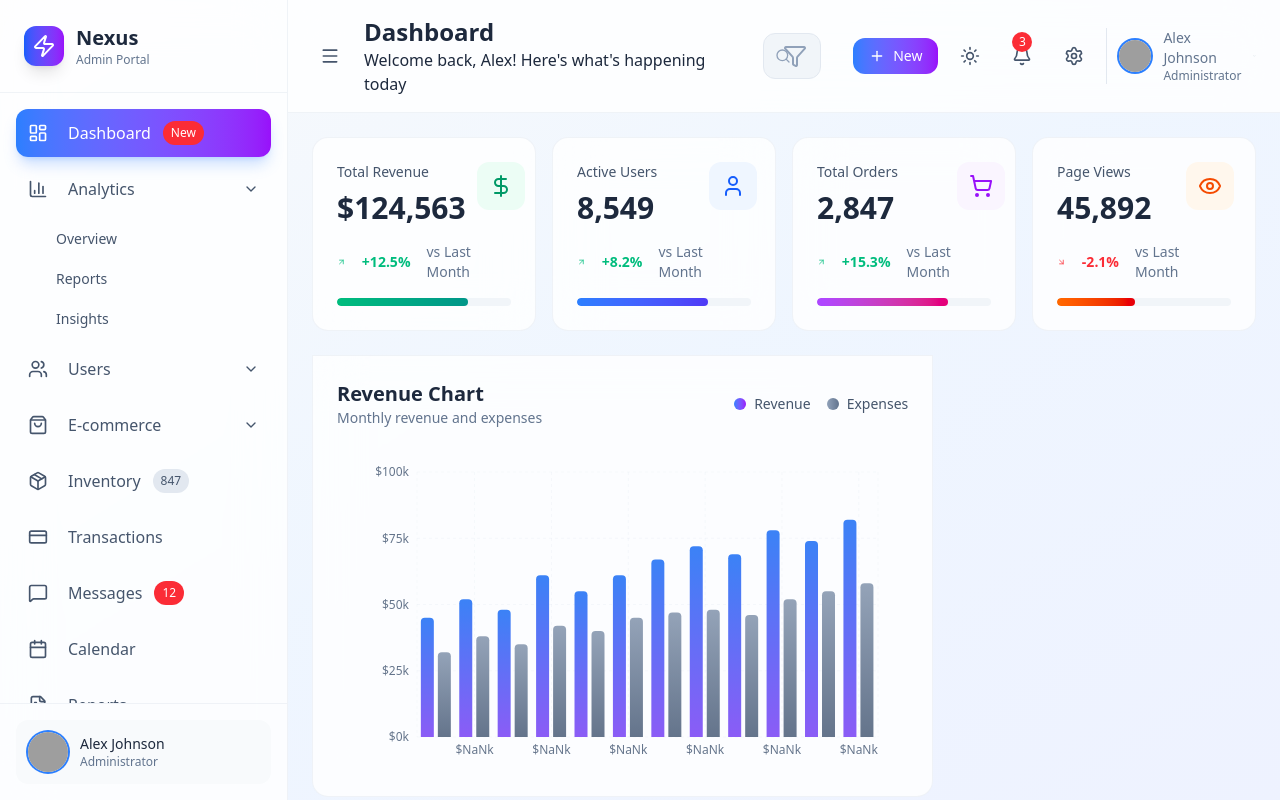
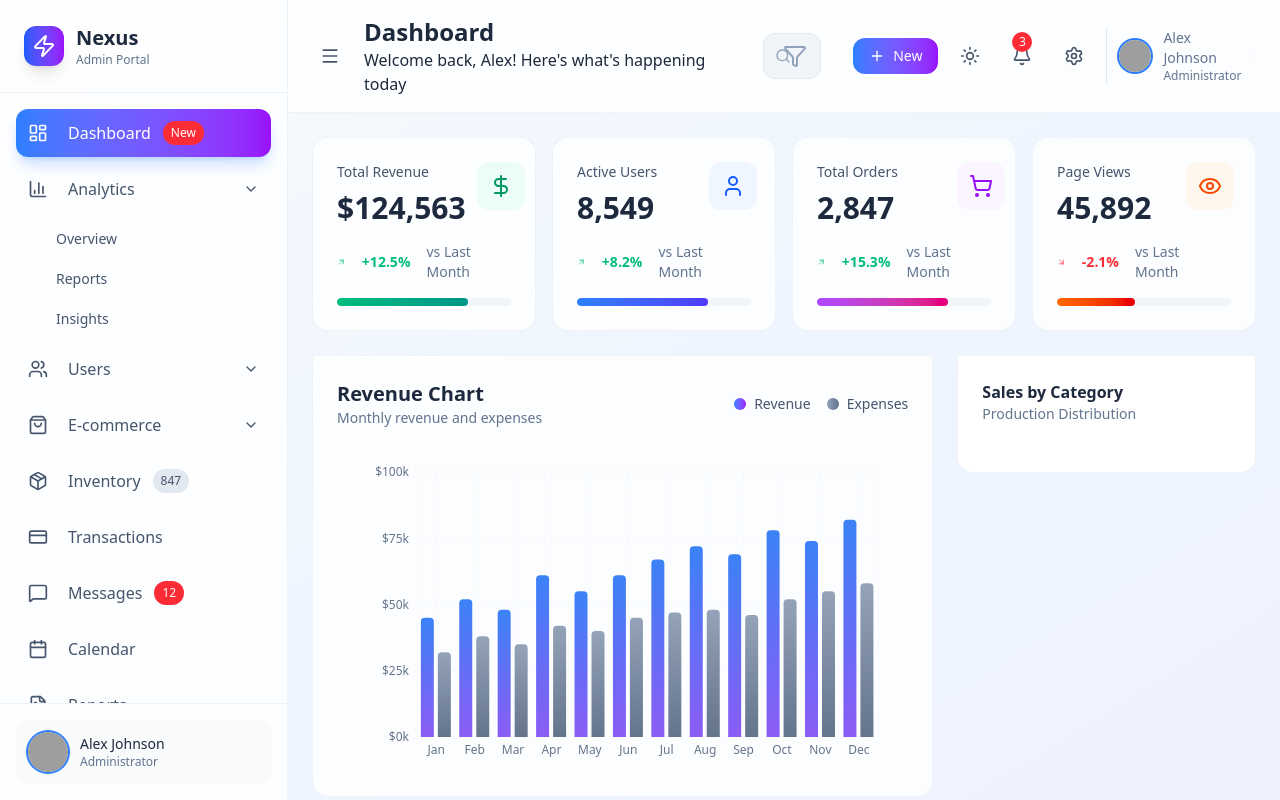
Before and after one commit to IFatima163/Responsive-Admin-Dashboard, a React (Vite) app: page / in a window 1280 px wide. Built offline with nearby package versions, Linux system fonts and the light colour scheme; grey boxes are pictures that could not be loaded.

Commit message:
fixed month name error on chart & started working on sales chart

```diff
--- a/src/components/Dashboard/ChartSection.jsx
+++ b/src/components/Dashboard/ChartSection.jsx
@@ -1,5 +1,6 @@
 import React from 'react'
 import RevenueChart from './RevenueChart'
+import SalesChart from './SalesChart'
 
 const ChartSection = () => {
   return (
@@ -7,6 +8,9 @@
         <div className='xl:col-span-2'>
             <RevenueChart/>
         </div>
+        <div className='space-y-6'>
+          <SalesChart/>
+        </div>
     </div>
   )
 }
--- a/src/components/Dashboard/RevenueChart.jsx
+++ b/src/components/Dashboard/RevenueChart.jsx
@@ -13,18 +13,18 @@
 function RevenueChart() {
 
     const data = [
-        {month: "Jan", revenue: 45000, expenses: 32000},
-        {month: "Feb", revenue: 52000, expenses: 38000},
-        {month: "Mar", revenue: 48000, expenses: 35000},
-        {month: "Apr", revenue: 61000, expenses: 42000},
-        {month: "May", revenue: 55000, expenses: 40000},
-        {month: "Jun", revenue: 61000, expenses: 45000},
-        {month: "Jul", revenue: 67000, expenses: 47000},
-        {month: "Aug", revenue: 72000, expenses: 48000},
-        {month: "Sep", revenue: 69000, expenses: 46000},
-        {month: "Oct", revenue: 78000, expenses: 52000},
-        {month: "Nov", revenue: 74000, expenses: 55000},
-        {month: "Dec", revenue: 82000, expenses: 58000},
+        { month: "Jan", revenue: 45000, expenses: 32000},
+        { month: "Feb", revenue: 52000, expenses: 38000},
+        { month: "Mar", revenue: 48000, expenses: 35000},
+        { month: "Apr", revenue: 61000, expenses: 42000},
+        { month: "May", revenue: 55000, expenses: 40000},
+        { month: "Jun", revenue: 61000, expenses: 45000},
+        { month: "Jul", revenue: 67000, expenses: 47000},
+        { month: "Aug", revenue: 72000, expenses: 48000},
+        { month: "Sep", revenue: 69000, expenses: 46000},
+        { month: "Oct", revenue: 78000, expenses: 52000},
+        { month: "Nov", revenue: 74000, expenses: 55000},
+        { month: "Dec", revenue: 82000, expenses: 58000},
     ]
 
     return (
@@ -74,7 +74,6 @@
                             fontSize={12}
                             tickLine={false}
                             axisLine={false}
-                            tickFormatter={(value) => `$${value / 1000}k`}
                         />
                         <YAxis
                             stroke="#64748b"
--- /dev/null
+++ b/src/components/Dashboard/SalesChart.jsx
@@ -0,0 +1,22 @@
+import React from 'react'
+
+function SalesChart() {
+  return (
+    <div
+        className='
+            bg-white dark:bg-slate-900 backdrop-blur-xl rounded-b-2xl p-6 border border-slate-200/50 dark:border-slate-700/50
+        '
+    >
+        <div className='mb-6'>
+            <h3 className='text-lg- font-bold text-slate-800 dark:text-white'>
+                Sales by Category
+            </h3>
+            <p className='text-sm text-slate-500 dark:text-slate-400'>
+                Production Distribution
+            </p>
+        </div>
+    </div>
+  )
+}
+
+export default SalesChart
```
